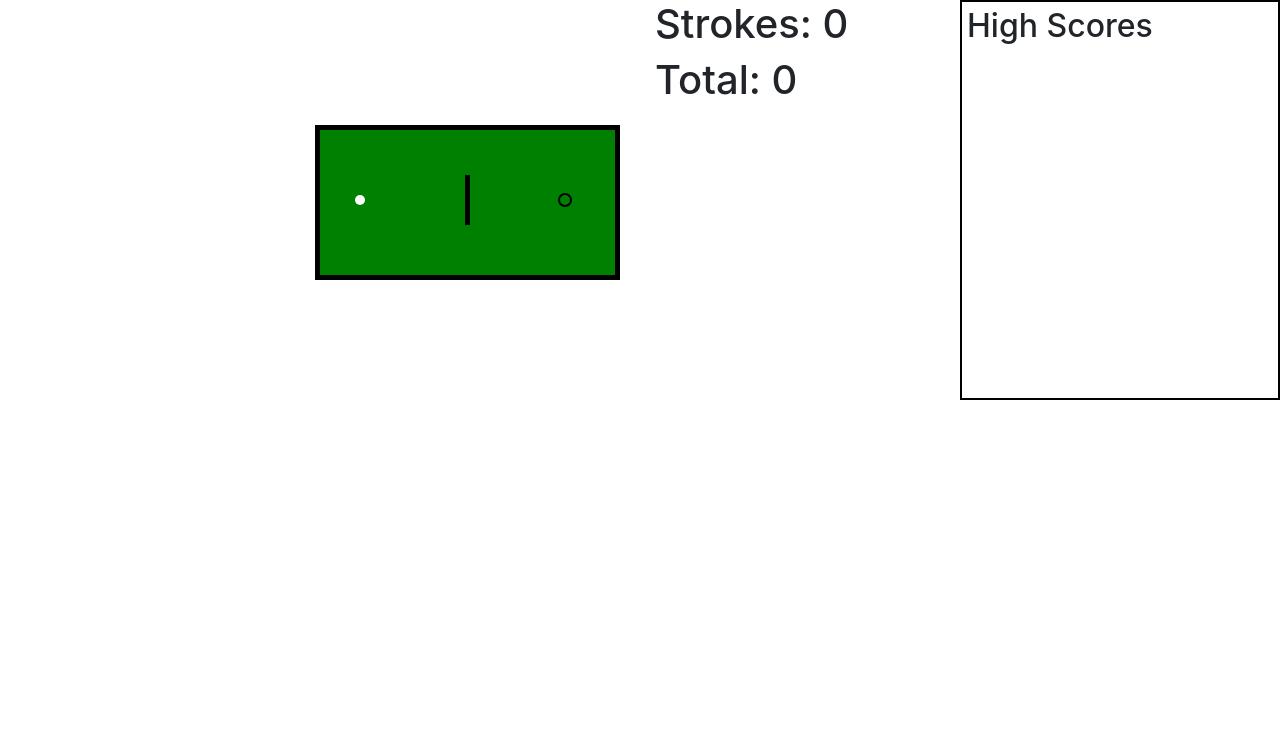
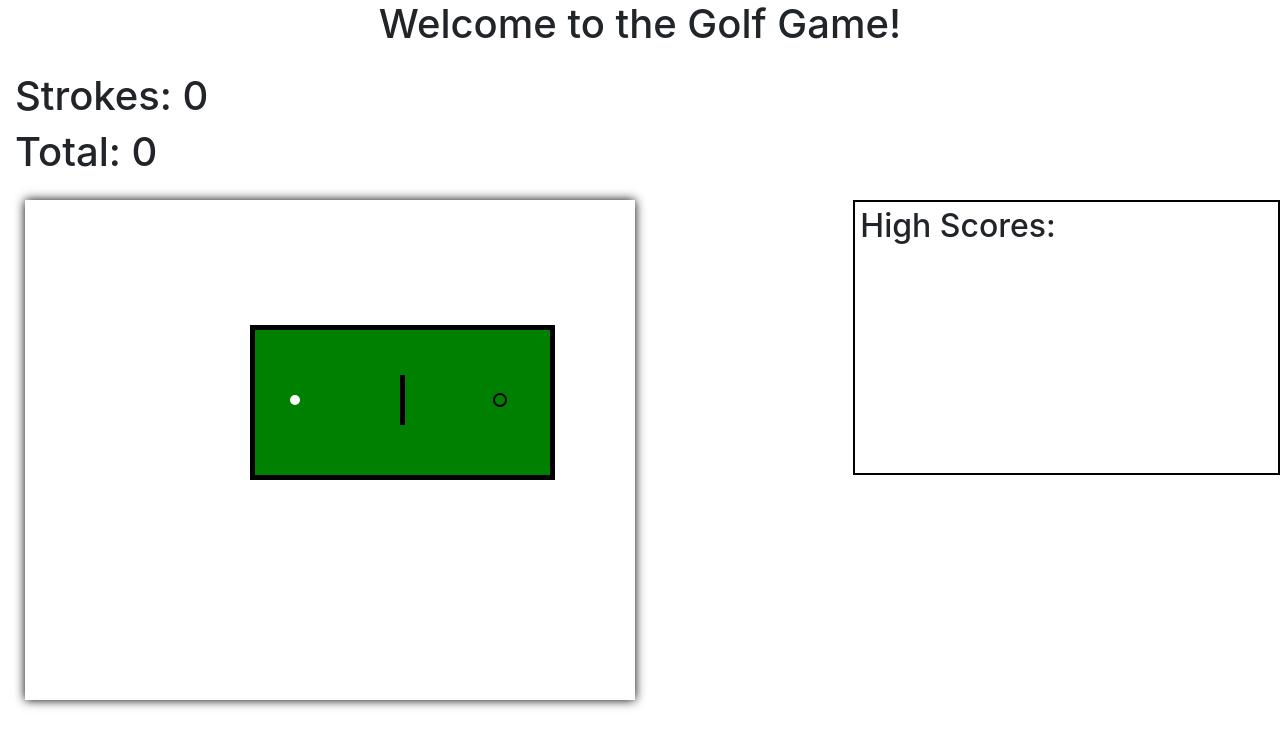
Before and after one commit to fabbrodan/GolfBrowserGame, a plain HTML site: page index.html in a window 1280 px wide. Drawn offline with nearby package versions, Linux system fonts and the light colour scheme; no server answers.

Commit message:
Updated layout

```diff
--- a/index.html
+++ b/index.html
@@ -6,9 +6,9 @@
         <link rel="stylesheet" href="https://cdnjs.cloudflare.com/ajax/libs/twitter-bootstrap/4.1.3/css/bootstrap.min.css"
               crossorigin="anonymous"
               integrity="sha256-eSi1q2PG6J7g7ib17yAaWMcrr5GrtohYChqibrV7PBE=" />
+        <link rel="stylesheet" type="text/css" href="style.css">
         <script src="https://code.jquery.com/jquery-3.4.1.min.js" integrity="sha256-CSXorXvZcTkaix6Yvo6HppcZGetbYMGWSFlBw8HfCJo=" crossorigin="anonymous"></script>
         <script src="main.js" type="text/javascript"></script>
-        <link rel="stylesheet" type="text/css" href="style.css">
         <script src="https://unpkg.com/sweetalert/dist/sweetalert.min.js"></script>
         <script src="https://www.gstatic.com/firebasejs/7.5.0/firebase-app.js"></script>
         <script src="https://www.gstatic.com/firebasejs/7.5.0/firebase-database.js"></script>
@@ -19,16 +19,18 @@
     </head>
     <body>
         <div class="container-fluid">
+            <div class="row row-sm">
+                <h1 class="align-center col-lg-12 col-md-12 col-sm-12">Welcome to the Golf Game!</h1>
+                <div class="col-lg-3 col-md-2 col-sm-6" id="pointDiv">
+                </div>
+            </div>
             <div class="row">
                 <div class="col-lg-6 col-md-10 col-sm-12" id="gameDiv">
                 </div>
-                <div class="col-lg-3 col-md-2 col-sm-6" id="pointDiv">
-                </div>
-                <div class="col-lg-3 col-md-2 col-sm-6" id="scoreDiv">
-                    <h2>High Scores</h2>
+                <div class="col-lg-4 col-md-10 col-sm-12 offset-lg-2" id="scoreDiv">
+                    <h2>High Scores:</h2>
                 </div>
             </div>
-
         </div>
     </body>
 </html>
--- a/levelengine.js
+++ b/levelengine.js
@@ -17,6 +17,7 @@ function InitContext(xOffset, yOffset) {
     canvas = document.createElement("canvas");
     canvas.width = width ;
     canvas.height = height;
+    canvas.offsetLeft = 5;
 
     // assign offset values
     XOffset = xOffset;
--- a/main.js
+++ b/main.js
@@ -33,7 +33,7 @@ $("document").ready(function() {
     }
     include("Levels/level_" + sessionStorage.getItem("level") + ".js", "level");
 
-    levelOffsetX = -100;
+    levelOffsetX = -175;
     levelOffsetY = 100;
 
     InitContext(levelOffsetX, levelOffsetY);
--- a/style.css
+++ b/style.css
@@ -6,9 +6,22 @@ html, body {
     height: inherit;
 }
 
+.row-sm {
+    height: 25%;
+}
+
+.align-center {
+    text-align: center;
+}
+
+.inline {
+    display: inline-block;
+}
+
+/*
 .row {
     height: inherit;
-}
+} */
 
 div {
     vertical-align: top;
@@ -55,3 +68,12 @@ div {
     background-repeat: no-repeat;
     background-size: cover;
 }
+
+#gameDiv {
+    left: 10px;
+    height: 500px;
+}
+
+canvas {
+    box-shadow: black 0px 0px 10px;
+}
```
